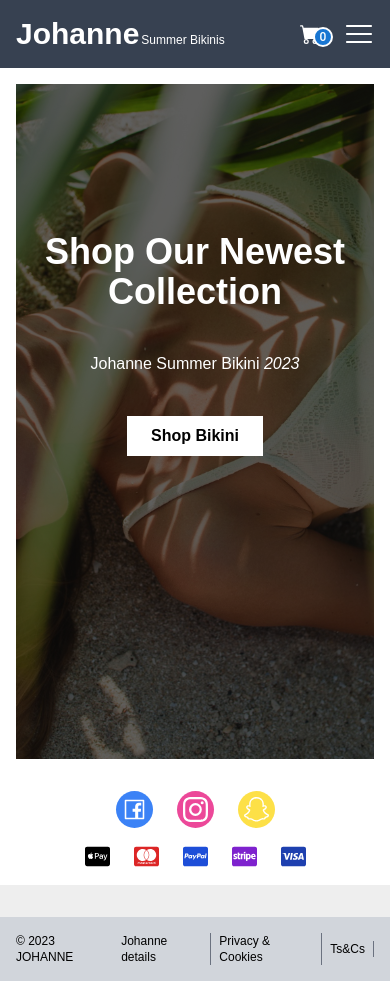
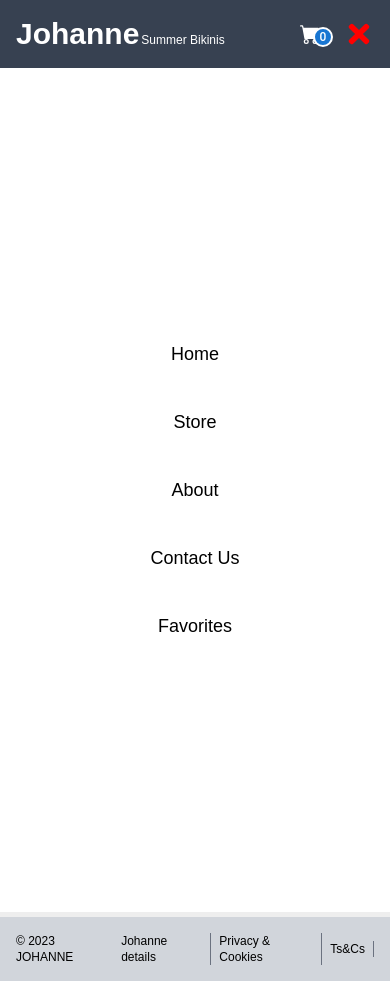
Before and after one commit to Tati-Maria/johanne-ecommerce, a React (Vite) app in the folder client/: page / in a window 390 px wide. Both pictures are taken after a click on the button 359 px from the left and 34 px from the top of the page. Built offline with nearby package versions, Linux system fonts and the light colour scheme; a web font is replaced by a local one.

Commit message:
added mobile navigation

```diff
--- a/client/src/components/CartModal.jsx
+++ b/client/src/components/CartModal.jsx
@@ -8,10 +8,18 @@ const CartModal = () => {
     const cartItems = useSelector(state => state.cart.cartItems);
     const dispatch = useDispatch();
 
+    const totalPrice = () => {
+        let total = 0;
+        cartItems.forEach(
+            item => total += item.quantity * item.price
+        );
+
+        return total.toFixed(2);
+    };
 
 
     return (
-        <div className="text-white z-10 absolute right-2 top-20 h-[300px] overflow-y-scroll bg-slate-600 p-5 flex flex-col justify-between" id="cart">
+        <div className="text-white z-10 absolute top-20 h-96 sm:right-2 overflow-y-scroll bg-slate-500 p-5 flex flex-col justify-between shadow" id="cart">
             <h3 className="font-bold text-xl pb-6">Your Cart Items</h3>
             {cartItems.length === 0 && <h4>Empty!</h4>}
             <div className="space-y-10 my-4">
@@ -41,6 +49,7 @@ const CartModal = () => {
                             <button onClick={() => dispatch(removeFromCart(item))}>
                                 <FaTimes size={20} color="red" />
                             </button>
+                            <p className="flex flex-col">Subtotal: <span>£{item.price * item.quantity}</span></p>
                         <div>
                         </div>
                     </div>
@@ -59,6 +68,7 @@ const CartModal = () => {
                     >
                         Pay with Stripe
                     </button>
+                    <p>Total: £<span>{cartItems.reduce((acc, item) => acc += item.price * item.quantity, 0)}</span></p>
                 </div>
             }
 
--- /dev/null
+++ b/client/src/components/MobileNav.jsx
@@ -0,0 +1,45 @@
+import React from 'react';
+import { NavLink } from 'react-router-dom';
+
+const MobileNav = ({setNav}) => {
+
+    const closeNav = () => {
+        setNav(false)
+    }
+
+  return (
+    <div className='bg-black/10 min-h-screen w-full absolute z-20'>
+        <div className='w-full min-h-screen text-black text-lg flex items-center justify-center bg-white'>
+            <ul className='flex flex-col items-center gap-10'>
+                <li>
+                    <NavLink to="/" onClick={closeNav}>
+                    Home
+                    </NavLink>
+                </li>
+                <li>
+                    <NavLink to="products" onClick={closeNav}>
+                        Store
+                    </NavLink>
+                </li>
+                <li>
+                    <NavLink to="about" onClick={closeNav}>
+                        About
+                    </NavLink>
+                </li>
+                <li>
+                    <NavLink to="contact" onClick={closeNav}>
+                        Contact Us
+                    </NavLink>
+                </li>
+                <li>
+                    <NavLink to="favorites" onClick={closeNav}>
+                        Favorites
+                    </NavLink>
+                </li>
+            </ul>
+        </div>
+    </div>
+  )
+}
+
+export default MobileNav;
--- a/client/src/components/Nav.jsx
+++ b/client/src/components/Nav.jsx
@@ -5,15 +5,18 @@ import IconButton from '@mui/material/IconButton';
 import Tooltip from '@mui/material/Tooltip';
 import {BsCartFill,BsPerson,BsSearch, BsSuitHeartFill} from "react-icons/bs";
 import {RxHamburgerMenu} from "react-icons/rx";
+import {FaTimes} from "react-icons/fa"
 import Layout from "../layout/Layout";
 import { useState } from "react";
 import { useSelector } from "react-redux";
 import CartModal from "./CartModal";
+import MobileNav from "./MobileNav";
 
 
 
 const Nav = () => {
     const [open, setOpen] = useState(false);
+    const [nav, setNav] = useState(false)
     const cartItems = useSelector(state => state.cart.cartItems);
 
 
@@ -32,7 +35,7 @@ const Nav = () => {
         <nav className="text-white bg-gray-700 relative">
             <Layout>
                 <div className="flex items-center justify-between">
-                    <NavLink to="/">
+                    <NavLink to="/" className="focus:text-white hover:text-white">
                     <span
                     className="font-semibold text-3xl"
                     >
@@ -86,20 +89,21 @@ const Nav = () => {
                         </div>
                     </div>
                     <div className="flex  items-center gap-4 lg:hidden">
-                        <div onClick={() => setOpen(!open)}>
+                        <div onClick={() => setOpen(!open)} role="button" tabIndex="0" aria-label="button">
                             <IconButton aria-label="cart">
                                 <StyledBadge badgeContent={`${cartItems.length}`} color="primary">
                                     <BsCartFill size={20} color="white"/>
                                 </StyledBadge>
                             </IconButton>
                         </div>
-                    <button>
-                        <RxHamburgerMenu size={30} />
+                    <button onClick={() => setNav(!nav)}>
+                        {nav ? <FaTimes size={30} color="red" /> : <RxHamburgerMenu size={30} />}
                     </button>
                     </div>
                 </div>
                 {open && (<CartModal />)}
             </Layout>
+            {nav && (<MobileNav nav={nav} setNav={setNav} />)}
         </nav>
     )
 }
--- a/client/src/index.css
+++ b/client/src/index.css
@@ -11,3 +11,10 @@
     background-color: #000;
     border-radius: 10px;
 }
+
+
+
+nav a:focus,
+nav a:hover{
+    @apply text-blue-600 duration-300;
+}
```
